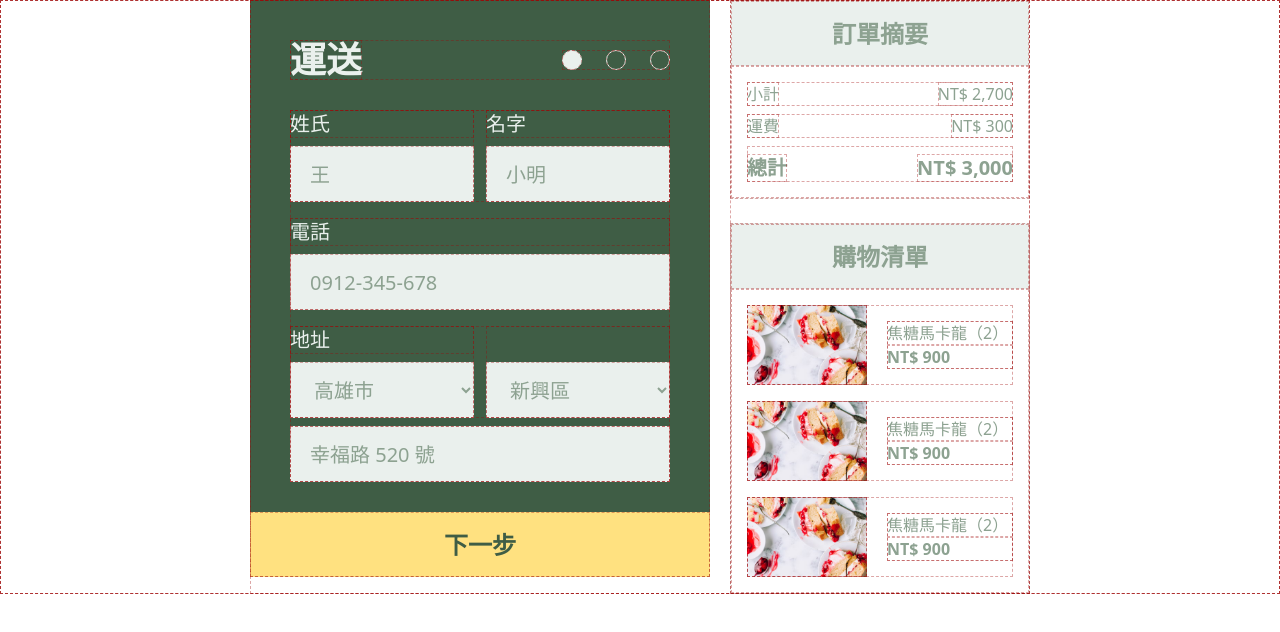
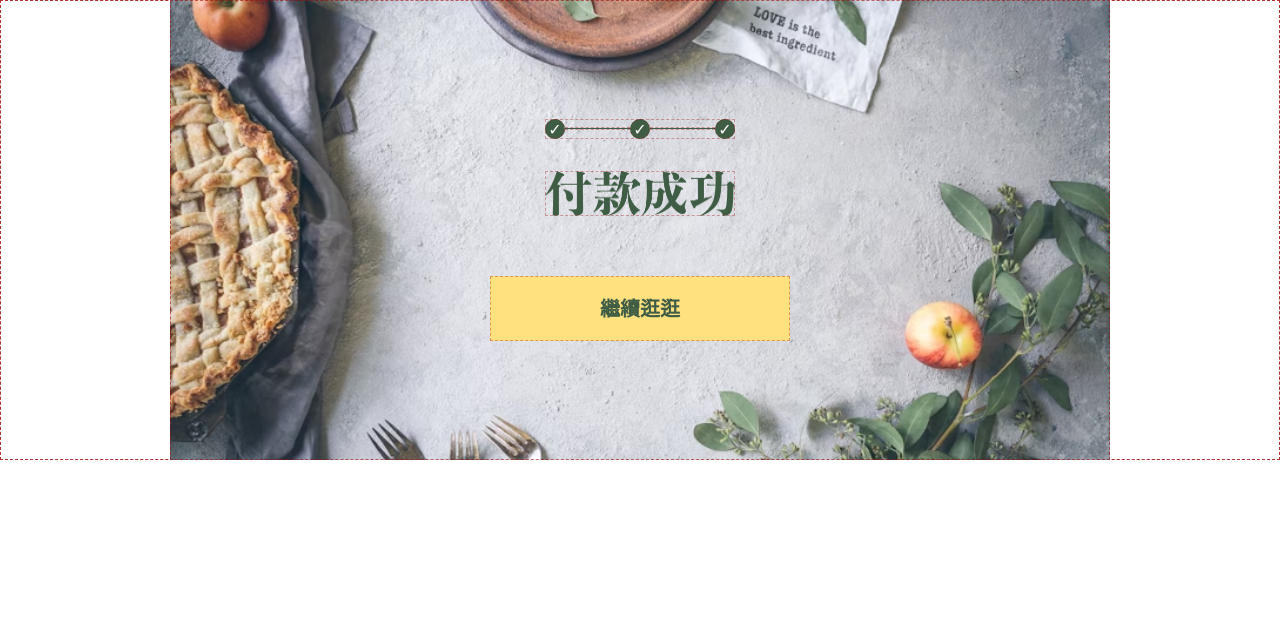
Before and after one commit to howardxsheng-beep/dessert-store, a React (Vite) app: page / in a window 1280 px wide. Shown: the top 632 px of the page. Built offline with nearby package versions, Linux system fonts and the light colour scheme.

Commit message:
fix:chockoutSuccess add hover

```diff
--- a/src/App.jsx
+++ b/src/App.jsx
@@ -24,8 +24,8 @@
       {/* <Home/> */}
       {/* <Login/> */}
       {/* <Cart/> */}
-      <Shipping/>
-      {/* <CheckoutSuccess/> */}
+      {/* <Shipping/> */}
+      <CheckoutSuccess/>
       {/* <Payment/> */}
       {/* <MailDist/> */}
       {/* <Invoice/> */}
--- a/src/pages/CheckoutSuccess.jsx
+++ b/src/pages/CheckoutSuccess.jsx
@@ -25,14 +25,14 @@
             <img src="images/lg-付款成功@2x.png" className="max-w-[190px] w-full mb-13"></img>
 
             {/* 桌機版按鈕 */}
-            <button className="hidden w-full sm:max-w-[300px] sm:inline-flex justify-center items-center mt-2 h-[65px]  bg-light-yellow text-dark-green text-xl font-semibold">
+            <button className="hidden w-full sm:max-w-[300px] sm:inline-flex justify-center items-center mt-2 h-[65px]  bg-light-yellow text-dark-green text-xl font-semibold hover:brightness-90 hover:text-2xl">
               繼續逛逛
             </button>
           </div>
         </div>
 
         {/* 手機按鈕 */}
-        <button className="sm:hidden h-[65px] w-full bg-light-yellow text-dark-green text-2xl font-semibold">
+        <button className="sm:hidden h-[65px] w-full bg-light-yellow text-dark-green text-2xl font-semibold hover:brightness-90 hover:text-2xl">
           繼續逛逛
         </button>
       </div>
```
